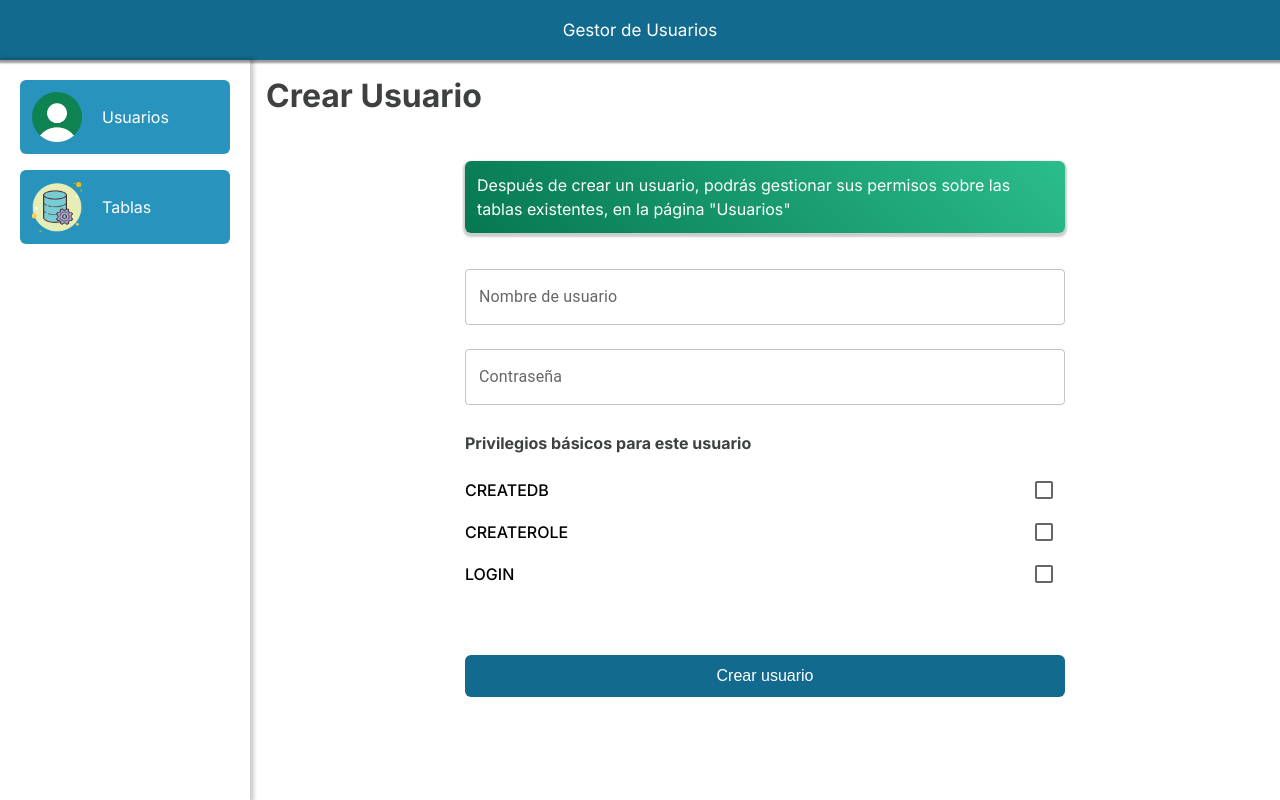
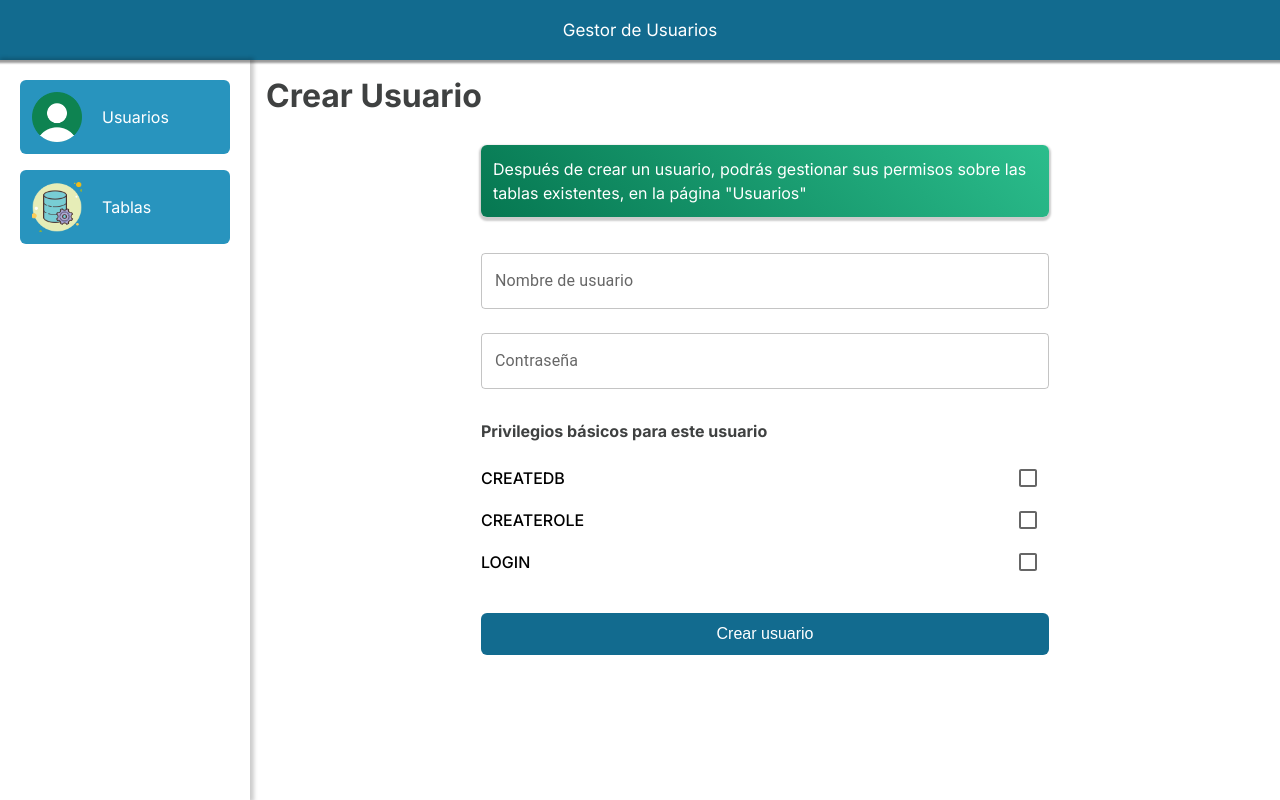
Before and after one commit to AlexAnguloMtz/users-CRUD, a Next.js app: page /create-role in a window 1280 px wide. Built offline with nearby package versions, Linux system fonts and the light colour scheme.

Commit message:
Fixed layout of floating button on roles page

```diff
--- a/src/app/create-role/styles.module.css
+++ b/src/app/create-role/styles.module.css
@@ -1,13 +1,13 @@
 .body {
     max-width: 600px;
     margin: 0 auto;
-    padding: 0 0 100px 0;
+    padding: 0 16px 100px 16px;
 }
 
 .header {
     color: var(--grey-1);
     margin-bottom: 30px;
-    padding: 16px;
+    padding: 16px 16px 0 16px;
 }
 
 .submitButton {
@@ -18,7 +18,7 @@
     background-color: rgb(18, 107, 143);
     border-radius: 6px;
     border: none;
-    margin-top: 60px;
+    margin-top: 30px;
     cursor: pointer;
 }
 
@@ -29,7 +29,7 @@
 }
 
 .privilegesHeader {
-    margin-top: 20px;
+    margin-top: 24px;
     margin-bottom: 16px;
     color: var(--grey-1);
 }
```
Also changed, not shown: src/app/roles/FloatingButton/styles.module.css (+9 -2 lines).
